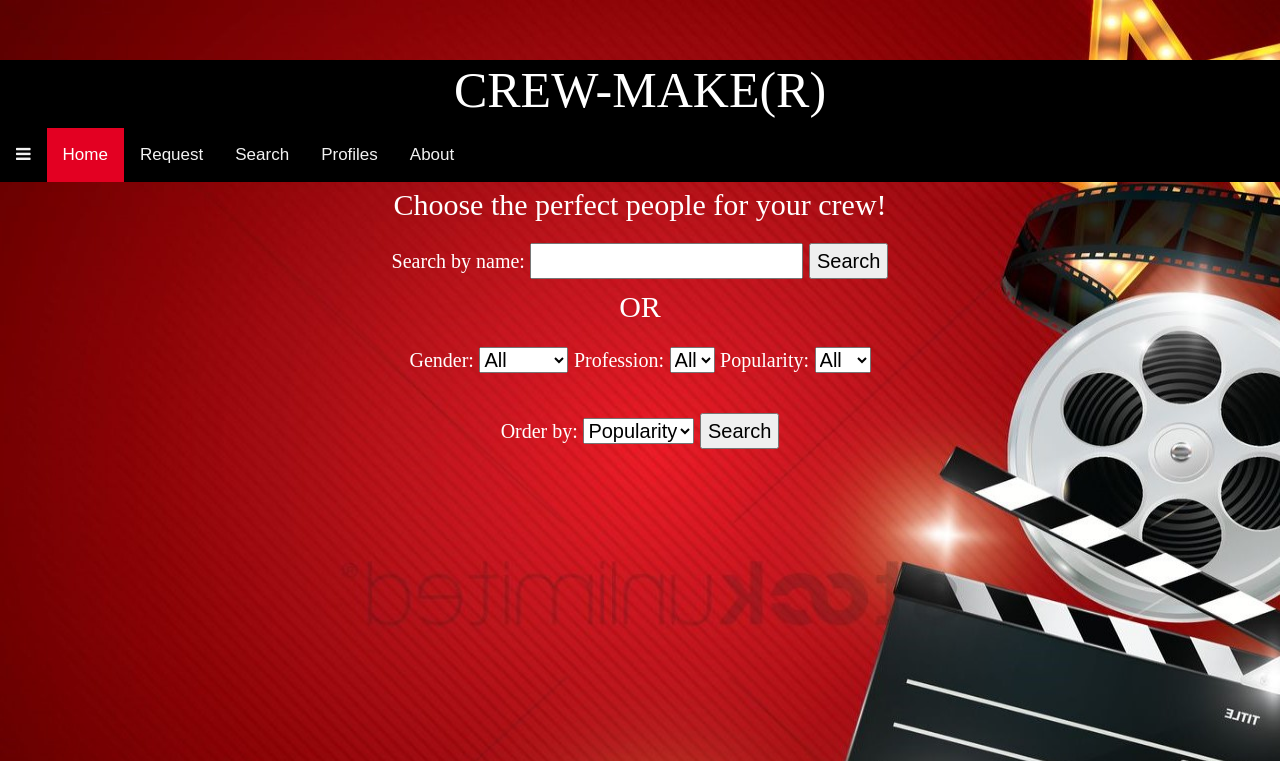
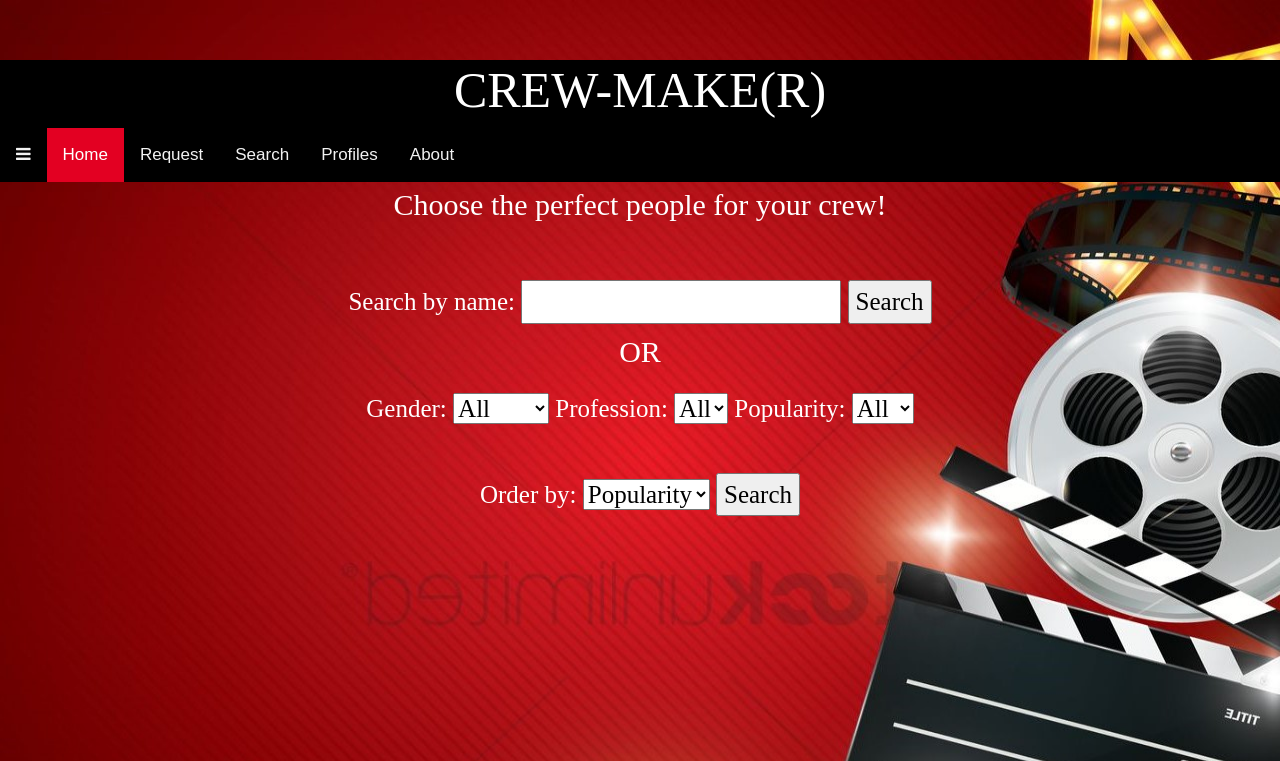
Before and after one commit to mor282/DBS, a Flask app: page /profiles in a window 1280 px wide. Shown: the top 761 px of the page. Run offline with Flask 2, Linux system fonts and the light colour scheme; data that the repository does not hold is empty; some libraries are stand-ins or nearby versions.

Commit message:
Add files via upload

```diff
--- a/DBS_FINAL_PROJECT/SRC/APPLICATION-SOURCE-CODE/templates/profiles.html
+++ b/DBS_FINAL_PROJECT/SRC/APPLICATION-SOURCE-CODE/templates/profiles.html
@@ -5,26 +5,26 @@
   <link rel="stylesheet" type="text/css" href = "../static/profiles.css">
 </div>
 
-<div style="color:white; text-align:center; font-size:20px;">
-	<p style="font-size:30px; font-family:castellar;">Choose the perfect people for your crew!</p>
-
+<div style="font-size:25px; font-family:berlin sans fb; color:white; text-align:center;">
+	<p style="font-size:30px;">Choose the perfect people for your crew!</p>
+	<br>
 	<form name="myForm" action="/search_profile_by_name" method="post">
-	  <label for="name" style="font-family:candara light;">Search by name:</label>
+	  <label for="name">Search by name:</label>
 	  <input type="text" id="fname" name="name">
 	  <input type="submit" value="Search">
 	</form>
 
-	<p style="font-family:candara light; font-size:30px">OR</p>
+	<p style=" font-size:30px">OR</p>
 
 	<form action="/profiles_results" method="post">
-	  <label for="gender" style="font-family:candara light;">Gender:</label>
+	  <label for="gender">Gender:</label>
 	  <select name="gender" id="gender">
 			<option value="All">All</option>
 			<option value="0">Male</option>
 			<option value="1">Female</option>
 	  </select>
 
-	  <label style="font-family:candara light;">Profession:</label>
+	  <label>Profession:</label>
 	  <select id="role" name="role">
 			<option value="All">All</option>
 				{% for r in roles %}
@@ -32,7 +32,7 @@
 				{% endfor %}
 	  </select>
 
-	  <label style="font-family:candara light;">Popularity:</label>
+	  <label>Popularity:</label>
 	  <select id="pop" name="pop">
 	    <option value="0">All</option>
 		<option value="1">1+</option>
@@ -50,91 +50,14 @@
 
 	  <br><br>
 
-	  <label for="orderby" style="font-family:candara light;">Order by:</label>
+	  <label for="orderby">Order by:</label>
 	  <select name="orderby" id="orderby">
-		<option value="popularity">Popularity</option>
-		<option value="age">Age</option>
-		<option value="age">Name</option>
+		<option value="1">Popularity</option>
+		<option value="3">Age</option>
+		<option value="2">Name</option>
 	  </select>
 
   <input type="submit" value="Search">
 </form>
-</div>
-
-		{% for name in lst %}
-	<p style="font-size:30px; font-family:castellar; text-align:center" class="popup" onclick="myFunction()">{{name[0]}}
-	  <span class="popuptext" id="myPopup" style="font-family:candara light; font-size:20px;">{{name[2]}}</span>
-	  <h1><img src={{name[1]}} width="150" height="200"></h1>
-	</p>
-
-	<script>
-		// When the user clicks on name, open the popup
-		function myFunction() {
-		  var popup = document.getElementById("myPopup");
-		  popup.classList.toggle("show");
-		}
-	</script>
-		{% endfor %}
-
-	<style>
-
-	.popup {
-	  position: relative;
-	  display: inline-block;
-	  cursor: pointer;
-	  -webkit-user-select: none;
-	  -moz-user-select: none;
-	  -ms-user-select: none;
-	  user-select: none;
-	}
-
-	/* The actual popup */
-	.popup .popuptext {
-	  visibility: hidden;
-	  width: 160px;
-	  background-color: #555;
-	  color: #fff;
-	  text-align: center;
-	  border-radius: 6px;
-	  padding: 8px 0;
-	  position: absolute;
-	  z-index: 1;
-	  bottom: 125%;
-	  left: 50%;
-	  margin-left: -80px;
-	}
-
-	/* Popup arrow */
-	.popup .popuptext::after {
-	  content: "";
-	  position: absolute;
-	  top: 100%;
-	  left: 50%;
-	  margin-left: -5px;
-	  border-width: 5px;
-	  border-style: solid;
-	  border-color: #555 transparent transparent transparent;
-	}
-
-	/* Toggle this class - hide and show the popup */
-	.popup .show {
-	  visibility: visible;
-	  -webkit-animation: fadeIn 1s;
-	  animation: fadeIn 1s;
-	}
-
-	/* Add animation (fade in the popup) */
-	@-webkit-keyframes fadeIn {
-	  from {opacity: 0;}
-	  to {opacity: 1;}
-	}
-
-	@keyframes fadeIn {
-	  from {opacity: 0;}
-	  to {opacity:1 ;}
-	}
-	</style>
-
-</div>
 
 {% endblock %}
```
Also changed, not shown: DBS_FINAL_PROJECT/SRC/APPLICATION-SOURCE-CODE/templates/profiles_res.html (+26 -7 lines).
